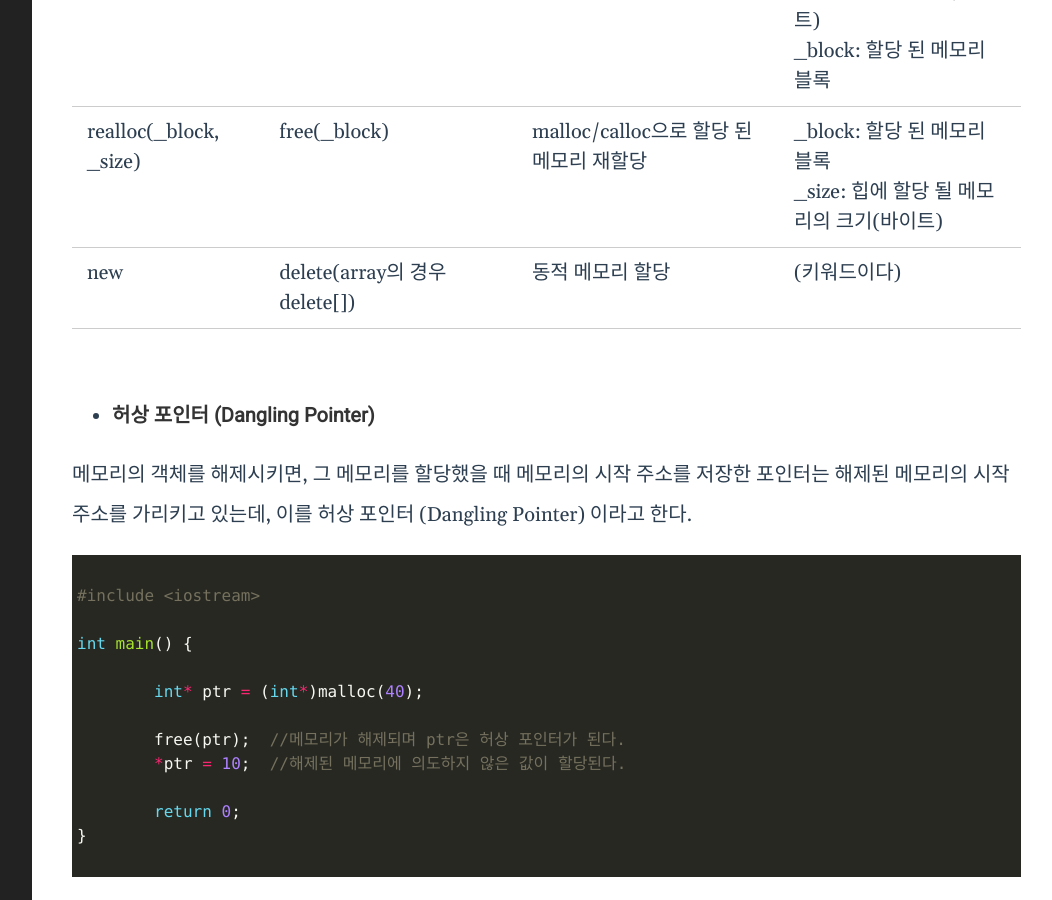
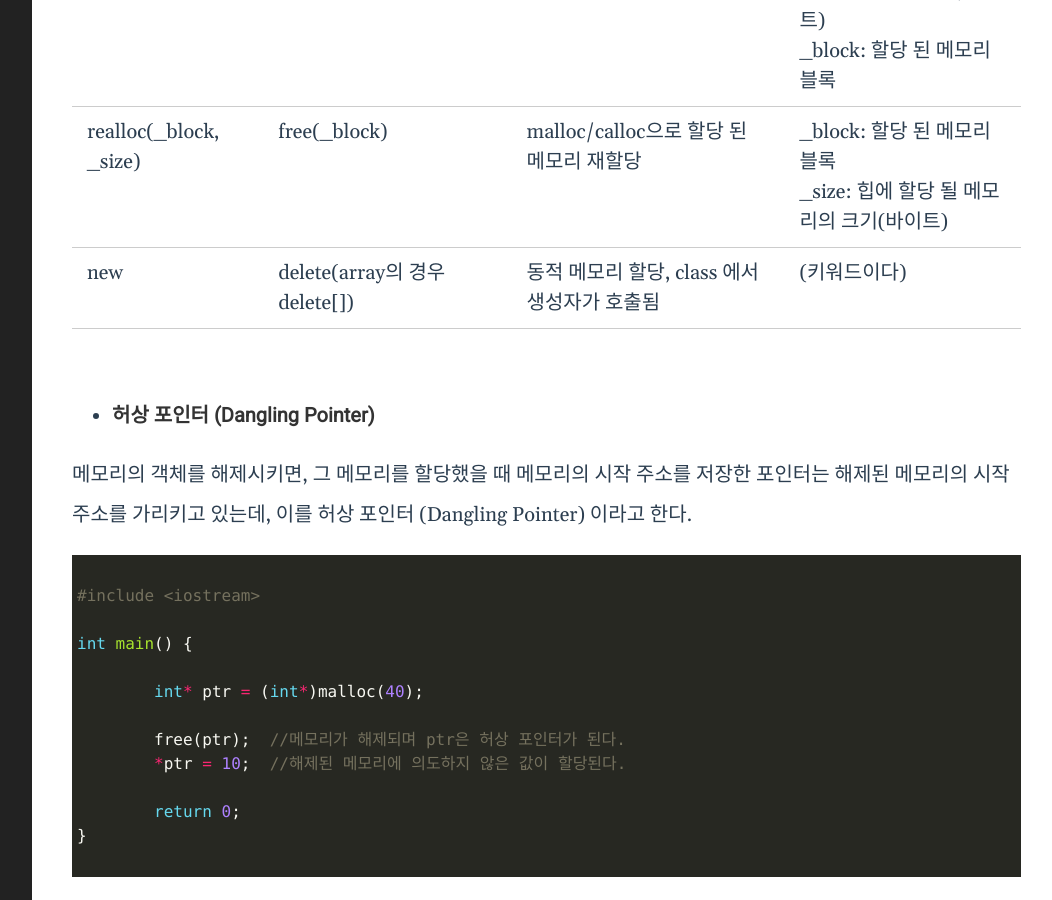
Before and after one commit to Dormouse0224/dormouse0224.github.io, a Jekyll site: the page built from _posts/2024-07-05-C++_11. _동적할당.markdown, in a window 1280 px wide and 900 px high, scrolled down 1902 px. Shown: the whole window, without its empty margins (219-1271 px from the left). Built offline with Jekyll 4.4.1, drawn with Linux system fonts in a browser that asks for light colours; comment, search, counter and statistics services are not loaded.

Commit message:
Update 2024-07-05-C++_11. _동적할당.markdown

```diff
--- a/_posts/2024-07-05-C++_11. _동적할당.markdown
+++ b/_posts/2024-07-05-C++_11. _동적할당.markdown
@@ -52,7 +52,7 @@ category: C++
 |malloc(_size)|free(_block)|동적 메모리 할당|_size: 힙에 할당 될 메모리의 크기(바이트) <br> _block: 할당 된 메모리 블록|
 |calloc(_count, _size)|동적 메모리 할당과 동시에 0으로 초기화|free(_block)|_count: 메모리에 할당 할 요소 개수 <br> _size: 요소의 크기(바이트) <br> _block: 할당 된 메모리 블록|
 |realloc(_block, _size)|free(_block)|malloc/calloc으로 할당 된 메모리 재할당|_block: 할당 된 메모리 블록 <br> _size: 힙에 할당 될 메모리의 크기(바이트)|
-|new|delete(array의 경우 delete[])|동적 메모리 할당|(키워드이다)|
+|new|delete(array의 경우 delete[])|동적 메모리 할당, class 에서 생성자가 호출됨|(키워드이다)|
 
 
 <br>
```
